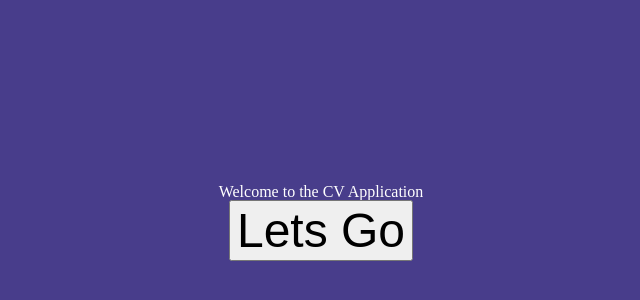
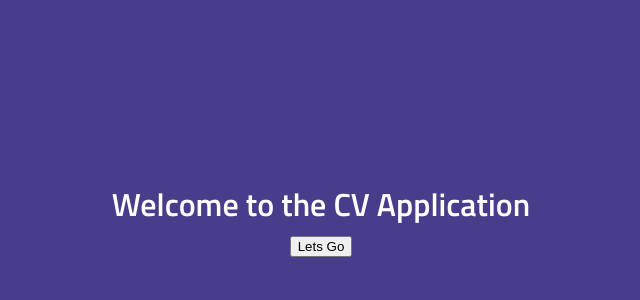
Before and after one commit to iversson-estudos/CV_Editor, a React (Vite) app: page / in a window 1280 px wide. Shown: the part 178-478 px from the top of the page, without its empty margins (319-959 px from the left). Built offline with nearby package versions, Linux system fonts and the light colour scheme.

Commit message:
Finding new ideas for the start button

```diff
--- a/src/assets/css/global.css
+++ b/src/assets/css/global.css
@@ -1,5 +1,20 @@
+@import url('https://fonts.googleapis.com/css2?family=Titillium+Web:ital,wght@0,200;0,300;0,400;0,600;0,700;0,900;1,200;1,300;1,400;1,600;1,700&display=swap');
+
+:root{
+    --font:"Titillium Web", sans-serif;
+    --fontsize-small:16px;
+    --fontsize-medium:24px;
+    --fontsize-big:32px;
+
+}
+
+
+
 body{
     width: 100vw;
     height: 100vh;
+    font-family: var(--font);
+    font-style: normal;
+    font-weight: 200;
     background-color: darkslateblue;
 }
--- a/src/pages/homepage/Homepage.jsx
+++ b/src/pages/homepage/Homepage.jsx
@@ -7,6 +7,6 @@ export default function Homepage(){
 return(
 <>
 <p className={styles.para}>Welcome to the CV Application</p>
-<button className={styles.btn}>Lets Go</button>
+<button className={styles.btn}><span class="text">Lets Go</span></button>
 </>
 )}
--- a/src/pages/homepage/Homepage.module.css
+++ b/src/pages/homepage/Homepage.module.css
@@ -1,14 +1,24 @@
-body{
+body {
     display: flex;
     align-items: center;
     justify-content: center;
-    text-align: center;
 
-.para{
-    color: white;
+    div {
+        display: flex;
+        flex-direction: column;
+        align-items: center;
+        justify-content: center;
+        text-align: center;
+        gap: 16px;
+
+        .para {
+            font-size: var(--fontsize-big);
+            font-weight: 600 ;
+            color: white;
+        }
+        .btn{
+
+        }
+    }
+
 }
-
-.btn{
-    font-size: 48px;
-}
-}
```
